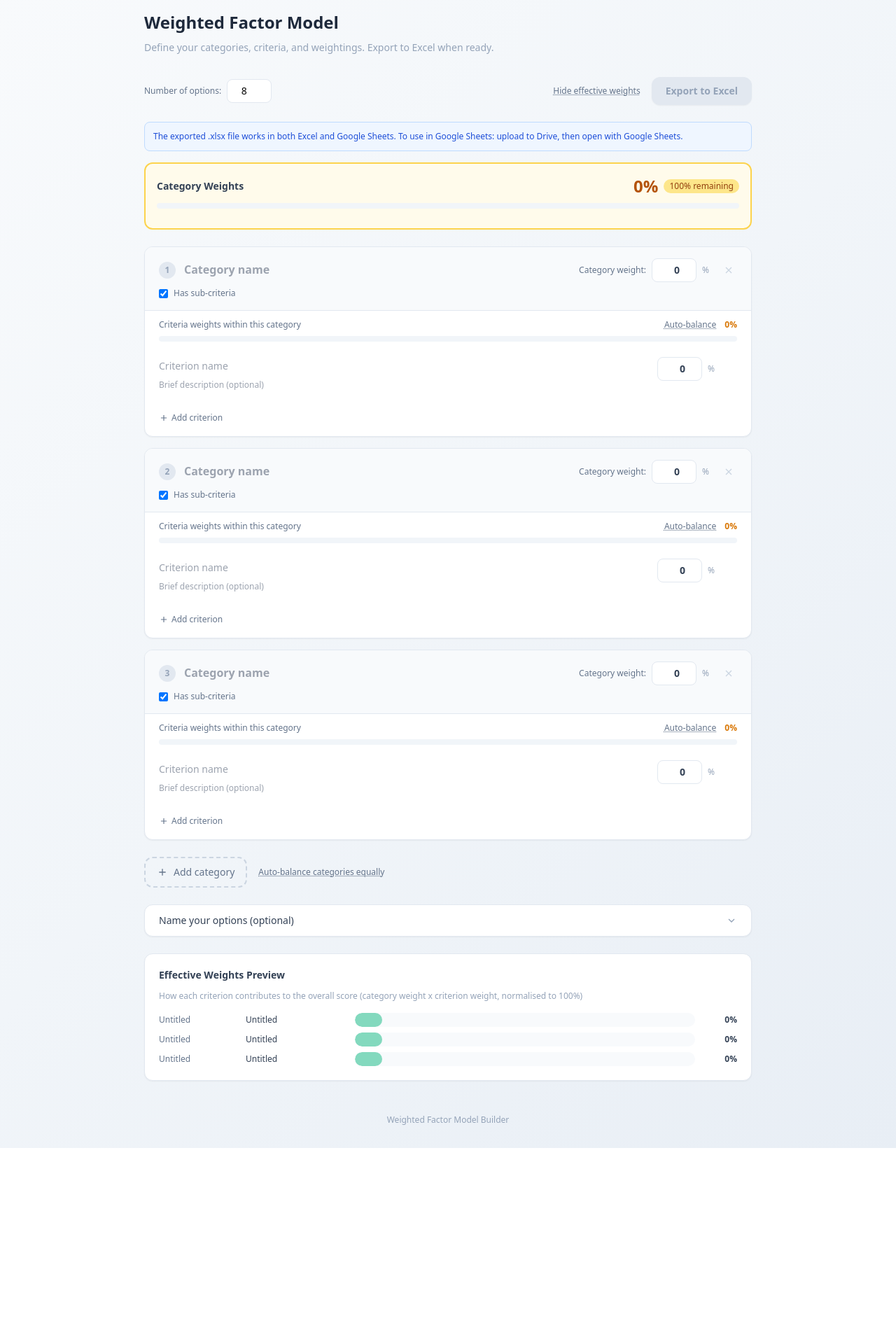
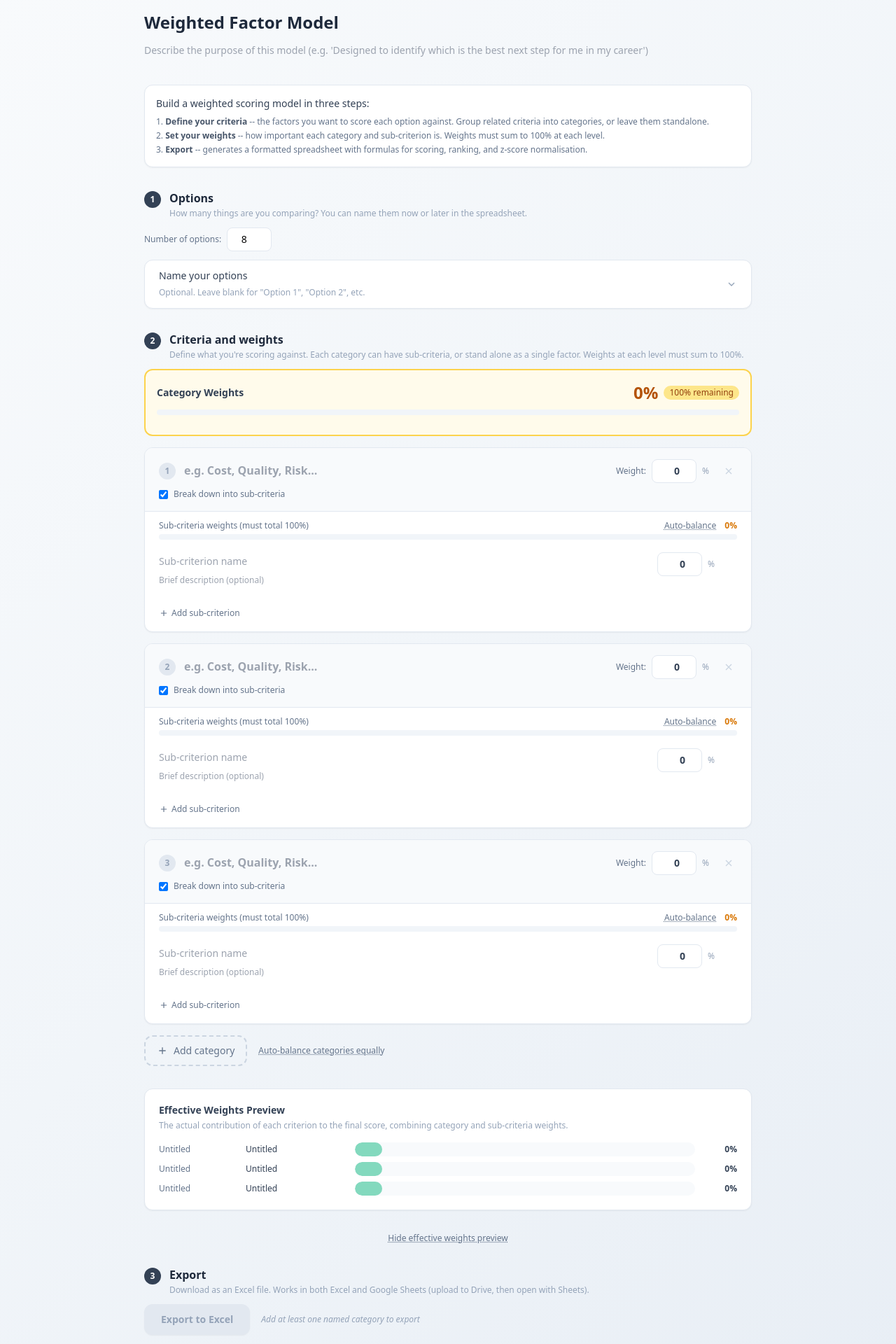
Before and after one commit to jaccobilly-web/WFM-Tool, a React (Vite) app: page / in a window 1280 px wide. Shown: the part 20-1940 px from the top of the page at 70% size. Before the commit the page ends 1660 px from the top, so only its background shows below. Built offline with nearby package versions, Linux system fonts and the light colour scheme.

Commit message:
add model description field

```diff
--- a/src/App.jsx
+++ b/src/App.jsx
@@ -56,11 +56,34 @@ function WeightSummary({ categories }) {
   );
 }
 
+function CriteriaWeightVisual({ criteria }) {
+  const total = criteria.reduce((s, c) => s + c.weight, 0);
+  const balanced = total === 100;
+  const barColor = balanced ? "#10b981" : total > 100 ? "#ef4444" : "#f59e0b";
+  if (criteria.length === 0 || total === 0) return null;
+
+  return (
+    <div className="flex gap-0.5 mt-2 mb-1">
+      {criteria.map(crit => {
+        const pct = crit.weight;
+        const lbl = crit.name || "Untitled";
+        return pct > 0 ? (
+          <div key={crit.id} className="rounded-sm transition-all duration-300 overflow-hidden flex items-center justify-center"
+            style={{ width: `${pct}%`, backgroundColor: barColor, opacity: 0.5 + (pct / 200), minHeight: "24px" }}>
+            {pct >= 12 && <span className="text-[9px] text-white font-semibold truncate px-1">{lbl} ({pct}%)</span>}
+            {pct >= 6 && pct < 12 && <span className="text-[8px] text-white font-bold">{pct}%</span>}
+          </div>
+        ) : null;
+      })}
+    </div>
+  );
+}
+
 function CriterionRow({ criterion, onChange, onRemove }) {
   return (
     <div className="flex items-start gap-3 py-2.5 group">
       <div className="flex-1 min-w-0">
-        <input type="text" value={criterion.name} placeholder="Criterion name"
+        <input type="text" value={criterion.name} placeholder="Sub-criterion name"
           onChange={e => onChange({ ...criterion, name: e.target.value })}
           className="w-full text-sm font-medium text-slate-800 bg-transparent border-0 border-b border-transparent hover:border-slate-200 focus:border-slate-400 focus:outline-none px-0 py-0.5 transition-colors" />
         <input type="text" value={criterion.description} placeholder="Brief description (optional)"
@@ -109,11 +132,11 @@ function CategoryCard({ category, onChange, onRemove, index }) {
       <div className="px-5 py-4 bg-slate-50 border-b border-slate-200">
         <div className="flex items-center gap-3">
           <span className="text-xs font-bold text-slate-400 bg-slate-200 w-6 h-6 rounded-full flex items-center justify-center">{index + 1}</span>
-          <input type="text" value={category.name} placeholder="Category name"
+          <input type="text" value={category.name} placeholder="e.g. Cost, Quality, Risk..."
             onChange={e => onChange({ ...category, name: e.target.value })}
             className="flex-1 text-base font-semibold text-slate-800 bg-transparent border-0 border-b-2 border-transparent hover:border-slate-300 focus:border-slate-500 focus:outline-none px-0 py-0.5 transition-colors" />
           <div className="flex items-center gap-2 shrink-0">
-            <span className="text-xs text-slate-500">Category weight:</span>
+            <span className="text-xs text-slate-500">Weight:</span>
             <input type="number" min="0" max="100" value={category.weight}
               onChange={e => onChange({ ...category, weight: Math.max(0, Math.min(100, parseInt(e.target.value) || 0)) })}
               className="w-16 text-sm text-right font-bold text-slate-700 border border-slate-200 rounded-lg px-2 py-1.5 focus:outline-none focus:border-slate-400 focus:ring-1 focus:ring-slate-200" />
@@ -127,22 +150,23 @@ function CategoryCard({ category, onChange, onRemove, index }) {
           <label className="flex items-center gap-2 cursor-pointer">
             <input type="checkbox" checked={category.hasSubcriteria} onChange={toggleSubcriteria}
               className="rounded border-slate-300 text-slate-600 focus:ring-slate-400" />
-            <span className="text-xs text-slate-500">Has sub-criteria</span>
+            <span className="text-xs text-slate-500">Break down into sub-criteria</span>
           </label>
         </div>
       </div>
 
       {category.hasSubcriteria && (
         <div className="px-5 py-3">
-          <div className="flex items-center justify-between mb-2">
-            <span className="text-xs text-slate-500">Criteria weights within this category</span>
+          <div className="flex items-center justify-between mb-1">
+            <span className="text-xs text-slate-500">Sub-criteria weights (must total 100%)</span>
             <div className="flex items-center gap-3">
               <button onClick={autoBalanceCriteria} className="text-xs text-slate-500 hover:text-slate-700 underline decoration-dotted">Auto-balance</button>
               <span className={`text-xs font-bold ${criteriaBalanced ? "text-emerald-600" : criteriaTotal > 100 ? "text-red-600" : "text-amber-600"}`}>{criteriaTotal}%</span>
             </div>
           </div>
           <WeightBar value={criteriaTotal} total={100} color={criteriaColor} />
-          <div className="mt-3 divide-y divide-slate-100">
+          <CriteriaWeightVisual criteria={category.criteria} />
+          <div className="mt-2 divide-y divide-slate-100">
             {category.criteria.map(crit => (
               <CriterionRow key={crit.id} criterion={crit}
                 onChange={updated => updateCriterion(crit.id, updated)}
@@ -151,14 +175,14 @@ function CategoryCard({ category, onChange, onRemove, index }) {
           </div>
           <button onClick={addCriterion} className="mt-3 text-xs text-slate-500 hover:text-slate-700 flex items-center gap-1 py-1.5">
             <svg width="14" height="14" viewBox="0 0 24 24" fill="none" stroke="currentColor" strokeWidth="2"><path d="M12 5v14M5 12h14"/></svg>
-            Add criterion
+            Add sub-criterion
           </button>
         </div>
       )}
 
       {!category.hasSubcriteria && (
         <div className="px-5 py-3">
-          <p className="text-xs text-slate-400 italic">This category has no sub-criteria. It will appear as a single column in the spreadsheet.</p>
+          <p className="text-xs text-slate-400 italic">No sub-criteria. This will appear as a single scored column in the spreadsheet.</p>
         </div>
       )}
     </div>
@@ -185,8 +209,8 @@ function EffectiveWeightPreview({ categories }) {
 
   return (
     <div className="bg-white rounded-xl border border-slate-200 shadow-sm p-5">
-      <h3 className="text-sm font-semibold text-slate-700 mb-3">Effective Weights Preview</h3>
-      <p className="text-xs text-slate-400 mb-4">How each criterion contributes to the overall score (category weight x criterion weight, normalised to 100%)</p>
+      <h3 className="text-sm font-semibold text-slate-700 mb-1">Effective Weights Preview</h3>
+      <p className="text-xs text-slate-400 mb-4">The actual contribution of each criterion to the final score, combining category and sub-criteria weights.</p>
       <div className="space-y-2">
         {allCriteria.map((c, i) => (
           <div key={i} className="flex items-center gap-3">
@@ -214,12 +238,14 @@ function OptionNamer({ numOptions, optionNames, setOptionNames }) {
   return (
     <div className="bg-white rounded-xl border border-slate-200 shadow-sm overflow-hidden">
       <button onClick={() => setOpen(!open)} className="w-full flex items-center justify-between px-5 py-3 hover:bg-slate-50 transition-colors">
-        <span className="text-sm font-medium text-slate-700">Name your options (optional)</span>
+        <div className="text-left">
+          <span className="text-sm font-medium text-slate-700 block">Name your options</span>
+          <span className="text-xs text-slate-400">Optional. Leave blank for "Option 1", "Option 2", etc.</span>
+        </div>
         <svg className={`w-4 h-4 text-slate-400 transition-transform ${open ? "rotate-180" : ""}`} viewBox="0 0 24 24" fill="none" stroke="currentColor" strokeWidth="2"><path d="M6 9l6 6 6-6"/></svg>
       </button>
       {open && (
         <div className="px-5 pb-4 space-y-2">
-          <p className="text-xs text-slate-400 mb-2">Leave blank to use "Option 1", "Option 2", etc.</p>
           {Array.from({ length: numOptions }, (_, i) => (
             <div key={i} className="flex items-center gap-3">
               <span className="text-xs text-slate-400 w-16 shrink-0">Option {i + 1}</span>
@@ -238,9 +264,22 @@ function OptionNamer({ numOptions, optionNames, setOptionNames }) {
   );
 }
 
+function SectionHeader({ step, title, description }) {
+  return (
+    <div className="flex items-start gap-3 mb-3">
+      <span className="text-xs font-bold text-white bg-slate-700 w-6 h-6 rounded-full flex items-center justify-center shrink-0 mt-0.5">{step}</span>
+      <div>
+        <h2 className="text-base font-semibold text-slate-800">{title}</h2>
+        <p className="text-xs text-slate-400 mt-0.5">{description}</p>
+      </div>
+    </div>
+  );
+}
+
 export default function App() {
   const [categories, setCategories] = useState(DEFAULT_CATEGORIES);
   const [modelName, setModelName] = useState("Weighted Factor Model");
+  const [modelDescription, setModelDescription] = useState("");
   const [numOptions, setNumOptions] = useState(8);
   const [optionNames, setOptionNames] = useState([]);
   const [showPreview, setShowPreview] = useState(true);
@@ -267,42 +306,53 @@ export default function App() {
   }, []);
 
   const handleExport = async () => {
-    await exportToExcel(categories, modelName, numOptions, optionNames);
+    await exportToExcel(categories, modelName, modelDescription, numOptions, optionNames);
   };
 
   return (
     <div style={{ minHeight: "100vh" }}>
       <div style={{ maxWidth: "900px", margin: "0 auto", padding: "32px 16px" }}>
-        <div className="mb-8">
+        {/* Title */}
+        <div className="mb-2">
           <input type="text" value={modelName} onChange={e => setModelName(e.target.value)}
             className="text-2xl font-bold text-slate-800 bg-transparent border-0 border-b-2 border-transparent hover:border-slate-300 focus:border-slate-500 focus:outline-none px-0 py-1 w-full transition-colors" />
-          <p className="text-sm text-slate-400 mt-1">Define your categories, criteria, and weightings. Export to Excel when ready.</p>
+          <textarea value={modelDescription} onChange={e => setModelDescription(e.target.value)}
+            placeholder="Describe the purpose of this model (e.g. 'Designed to identify which is the best next step for me in my career')"
+            rows={2}
+            className="w-full text-sm text-slate-500 bg-transparent border-0 border-b border-transparent hover:border-slate-200 focus:border-slate-400 focus:outline-none px-0 py-1 mt-1 transition-colors resize-none" />
         </div>
 
-        <div className="flex flex-wrap items-center gap-4 mb-6">
+        <div className="mb-8 p-4 bg-white rounded-xl border border-slate-200 shadow-sm text-sm text-slate-600 space-y-2">
+          <p className="font-medium text-slate-700">Build a weighted scoring model in three steps:</p>
+          <ol className="list-decimal list-inside text-xs space-y-1 text-slate-500">
+            <li><strong className="text-slate-600">Define your criteria</strong> -- the factors you want to score each option against. Group related criteria into categories, or leave them standalone.</li>
+            <li><strong className="text-slate-600">Set your weights</strong> -- how important each category and sub-criterion is. Weights must sum to 100% at each level.</li>
+            <li><strong className="text-slate-600">Export</strong> -- generates a formatted spreadsheet with formulas for scoring, ranking, and z-score normalisation.</li>
+          </ol>
+        </div>
+
+        {/* Step 1: Options */}
+        <div className="mb-8">
+          <SectionHeader step="1" title="Options" description="How many things are you comparing? You can name them now or later in the spreadsheet." />
+          <div className="flex items-center gap-4 mb-3">
             <div className="flex items-center gap-2">
               <label className="text-xs text-slate-500">Number of options:</label>
               <input type="number" min="2" max="30" value={numOptions}
                 onChange={e => setNumOptions(Math.max(2, Math.min(30, parseInt(e.target.value) || 8)))}
                 className="w-16 text-sm text-center border border-slate-200 rounded-lg px-2 py-1.5 bg-white focus:outline-none focus:border-slate-400" />
             </div>
-          <div className="flex-1" />
-          <button onClick={() => setShowPreview(!showPreview)} className="text-xs text-slate-500 hover:text-slate-700 underline decoration-dotted">
-            {showPreview ? "Hide" : "Show"} effective weights
-          </button>
-          <button onClick={handleExport} disabled={!allBalanced || !hasContent}
-            className={`px-5 py-2.5 rounded-xl text-sm font-semibold transition-all shadow-sm ${allBalanced && hasContent ? "bg-slate-800 text-white hover:bg-slate-700 hover:shadow-md" : "bg-slate-200 text-slate-400 cursor-not-allowed"}`}>
-            Export to Excel
-          </button>
+          </div>
+          <OptionNamer numOptions={numOptions} optionNames={optionNames} setOptionNames={setOptionNames} />
         </div>
 
-        <div className="mb-4 p-3 bg-blue-50 border border-blue-200 rounded-lg text-xs text-blue-700">
-          The exported .xlsx file works in both Excel and Google Sheets. To use in Google Sheets: upload to Drive, then open with Google Sheets.
-        </div>
+        {/* Step 2: Criteria */}
+        <div className="mb-8">
+          <SectionHeader step="2" title="Criteria and weights"
+            description="Define what you're scoring against. Each category can have sub-criteria, or stand alone as a single factor. Weights at each level must sum to 100%." />
 
-        <div className="mb-6"><WeightSummary categories={categories} /></div>
+          <div className="mb-4"><WeightSummary categories={categories} /></div>
 
-        <div className="space-y-4 mb-6">
+          <div className="space-y-4 mb-4">
             {categories.map((cat, i) => (
               <CategoryCard key={cat.id} category={cat} index={i}
                 onChange={updated => updateCategory(cat.id, updated)}
@@ -310,7 +360,7 @@ export default function App() {
             ))}
           </div>
 
-        <div className="flex items-center gap-4 mb-6">
+          <div className="flex items-center gap-4">
             <button onClick={addCategory}
               className="flex items-center gap-2 px-4 py-2.5 rounded-xl border-2 border-dashed border-slate-300 text-sm font-medium text-slate-500 hover:border-slate-400 hover:text-slate-700 transition-colors">
               <svg width="16" height="16" viewBox="0 0 24 24" fill="none" stroke="currentColor" strokeWidth="2"><path d="M12 5v14M5 12h14"/></svg>
@@ -320,15 +370,19 @@ export default function App() {
               Auto-balance categories equally
             </button>
           </div>
-
-        <div className="mb-6">
-          <OptionNamer numOptions={numOptions} optionNames={optionNames} setOptionNames={setOptionNames} />
         </div>
 
-        {showPreview && <div className="mb-6"><EffectiveWeightPreview categories={categories} /></div>}
+        {/* Effective weights */}
+        {showPreview && <div className="mb-8"><EffectiveWeightPreview categories={categories} /></div>}
+        <div className="flex justify-center mb-8">
+          <button onClick={() => setShowPreview(!showPreview)} className="text-xs text-slate-500 hover:text-slate-700 underline decoration-dotted">
+            {showPreview ? "Hide" : "Show"} effective weights preview
+          </button>
+        </div>
 
+        {/* Validation */}
         {!allBalanced && hasContent && (
-          <div className="mt-6 p-4 bg-amber-50 border border-amber-200 rounded-xl text-sm text-amber-800">
+          <div className="mb-6 p-4 bg-amber-50 border border-amber-200 rounded-xl text-sm text-amber-800">
             <p className="font-semibold mb-1">Fix weightings before exporting:</p>
             <ul className="list-disc list-inside space-y-0.5 text-xs">
               {totalWeight !== 100 && <li>Category weights sum to {totalWeight}% (need 100%)</li>}
@@ -337,11 +391,27 @@ export default function App() {
                 const t = c.criteria.reduce((s, cr) => s + cr.weight, 0);
                 return c.criteria.length > 0 && t !== 100;
               }).map(c => (
-                <li key={c.id}>"{c.name || "Untitled"}" criteria sum to {c.criteria.reduce((s, cr) => s + cr.weight, 0)}% (need 100%)</li>
+                <li key={c.id}>"{c.name || "Untitled"}" sub-criteria sum to {c.criteria.reduce((s, cr) => s + cr.weight, 0)}% (need 100%)</li>
               ))}
             </ul>
           </div>
         )}
+
+        {/* Step 3: Export */}
+        <div className="mb-8">
+          <SectionHeader step="3" title="Export" description="Download as an Excel file. Works in both Excel and Google Sheets (upload to Drive, then open with Sheets)." />
+          <div className="flex items-center gap-4">
+            <button onClick={handleExport} disabled={!allBalanced || !hasContent}
+              className={`px-6 py-3 rounded-xl text-sm font-semibold transition-all shadow-sm ${allBalanced && hasContent ? "bg-slate-800 text-white hover:bg-slate-700 hover:shadow-md" : "bg-slate-200 text-slate-400 cursor-not-allowed"}`}>
+              Export to Excel
+            </button>
+            {(!allBalanced || !hasContent) && (
+              <span className="text-xs text-slate-400 italic">
+                {!hasContent ? "Add at least one named category to export" : "Balance all weights to enable export"}
+              </span>
+            )}
+          </div>
+        </div>
 
         <div className="mt-12 text-center text-xs text-slate-400">Weighted Factor Model Builder</div>
       </div>
```
Also changed, not shown: src/export.js (+11 -3 lines), 1 other file (tests, documents, lock files or other folders). Lines whose indentation alone changed are shown as unchanged.
